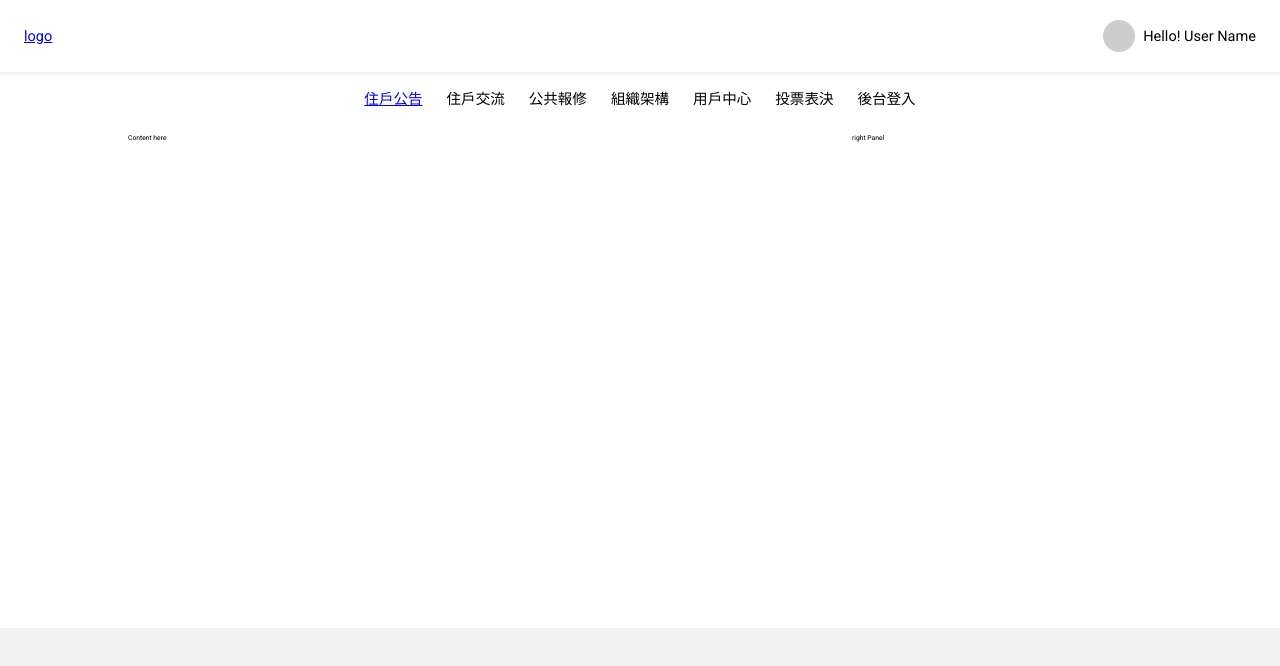
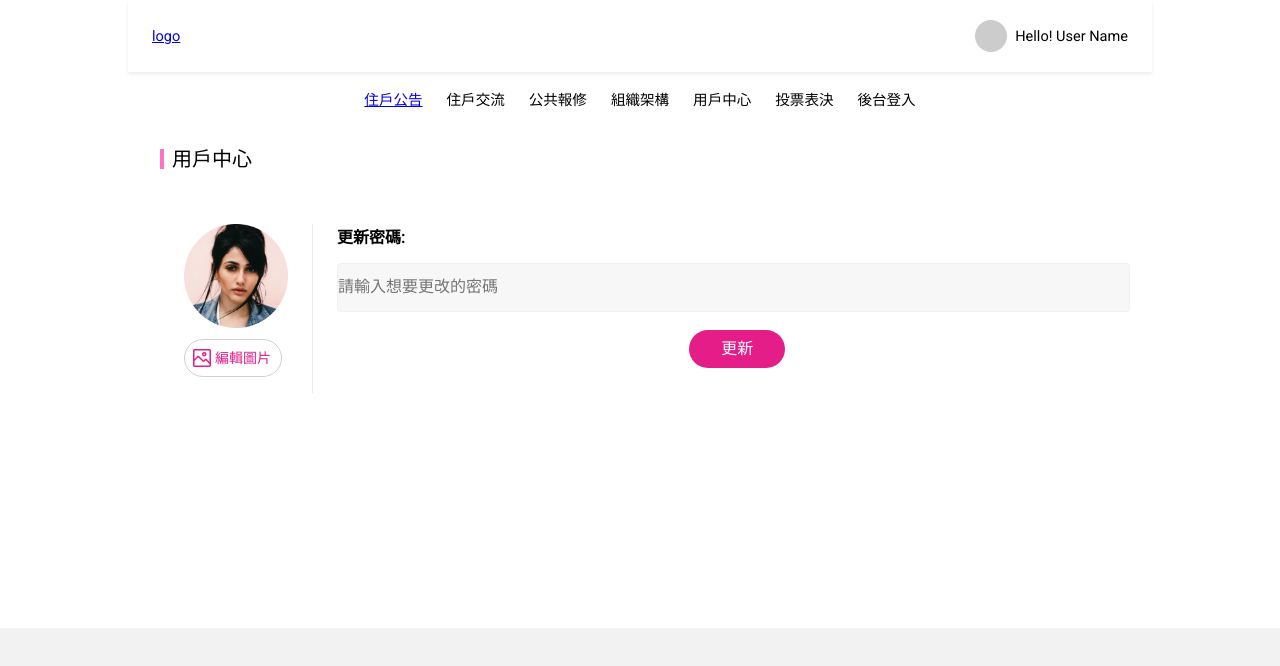
Before and after one commit to samuel1201/smileTaipei, a plain HTML site: page page/userPage.html in a window 1280 px wide. Drawn offline with nearby package versions, Linux system fonts and the light colour scheme; files whose address does not match are found by name.

Commit message:
userPage Section1
avatar 編輯圖片按鈕 更改密碼input  更新按鈕

```diff
--- a/page/userPage.html
+++ b/page/userPage.html
@@ -11,10 +11,48 @@
         <link href="../scss/style.css" rel="stylesheet" />
     </head>
     <body>
-        <div id="header"></div>
-        <div id="navigation"></div>
-        <div id="content"></div>
-        <div id="footer"></div>
+        <div class="wrapper">
+            <div class="container">
+                <div id="header"></div>
+                <div id="navigation"></div>
+                <div class="userPage">
+                    <div class="section1">
+                        <h3 class="h3type">用戶中心</h3>
+                        <div class="flexRow">
+                            <div class="relative section1-box1">
+                                <img src="../icon/Ellipse3.png" alt="" class="avatar" /><br />
+                                <button type="button" class="updateImg">編輯圖片</button>
+                                <img src="../icon/image.svg" alt="" class="imgIcon" />
+                            </div>
+                            <div class="section1-box2">
+                                <p>更新密碼:</p>
+                                <input
+                                    type="password"
+                                    name="updatePwd"
+                                    id="updatePwd"
+                                    placeholder="請輸入想要更改的密碼"
+                                /><br /><br />
+                                <button type="button">更新</button>
+                            </div>
+                        </div>
+                    </div>
+                    <div class="section2">
+                        <div>
+                            <div></div>
+                            <div></div>
+                        </div>
+                    </div>
+                    <!-- <div class="section3">
+                        <div>
+                            <div></div>
+                            <div></div>
+                        </div>
+                    </div> -->
+                </div>
+                <div id="footer"></div>
+            </div>
+        </div>
+
         <script src="../index.js"></script>
     </body>
 </html>
--- a/scss/_login.scss
+++ b/scss/_login.scss
@@ -13,14 +13,6 @@
             padding-top: 18px;
             padding-bottom: 18px;
             margin-bottom: 16px;
-            p {
-                border-left: 4px solid $secondary;
-                padding-left: 8px;
-                font-size: 20px;
-                font-style: normal;
-                font-weight: 400;
-                line-height: 100%; /* 20px */
-            }
         }
 
         .inputContainer {
@@ -32,7 +24,7 @@
                 left: 5px;
             }
             input {
-                width: 100%;
+                width: 85%;
                 border: none;
                 padding: 13px 32px 13px;
                 font-size: 14px;
@@ -55,7 +47,7 @@
     }
     @media (max-width: 768px) {
         .container {
-            margin-right: 42%;
+            margin-right: 37.5%;
             width: 50%;
         }
     }
--- a/scss/_userPage.scss
+++ b/scss/_userPage.scss
@@ -0,0 +1,57 @@
+.userPage {
+    margin-left: 32px;
+    margin-right: 32px;
+    .section1 {
+        &-box1 {
+            border-right: 1px solid rgba(0, 0, 0, 0.08);
+        }
+        .avatar {
+            height: 104px;
+            width: 104px;
+            margin-left: 24px;
+            margin-right: 24px;
+        }
+        .imgIcon {
+            position: absolute;
+            left: 30px;
+            bottom: 23px;
+        }
+        .updateImg {
+            //編輯圖片按鈕
+            font-size: 14px;
+            background-color: white;
+            color: $primary;
+            padding: 10px 10px 10px 30px;
+            margin-top: 8px;
+            margin-bottom: 16px;
+            border-radius: 50px;
+            border: 1px solid $border-medium;
+            margin-left: 24px;
+        }
+        &-box2 {
+            width: 100%;
+            padding-bottom: 60px;
+            padding-top: 24px;
+            margin-left: 24px;
+            font-size: 16px;
+            p {
+                font-weight: 700;
+            }
+            input {
+                width: 100%;
+                padding: 14px 8px 14px 0px;
+                border-radius: 4px;
+                border: 1px solid $border-light;
+                background: $bg-light-grey;
+            }
+            button {
+                color: white;
+                margin-left: 45%;
+                border-radius: 50px;
+                border: none;
+                background: $primary;
+                padding: 10px 32px 10px 32px;
+            }
+        }
+    }
+}
--- a/scss/style.scss
+++ b/scss/style.scss
@@ -1,135 +1,3 @@
-*,
-*::before,
-*::after {
-    box-sizing: border-box;
-}
-
-html,
-body,
-div,
-span,
-applet,
-object,
-iframe,
-h1,
-h2,
-h3,
-h4,
-h5,
-h6,
-p,
-blockquote,
-pre,
-a,
-abbr,
-acronym,
-address,
-big,
-cite,
-code,
-del,
-dfn,
-em,
-img,
-ins,
-kbd,
-q,
-s,
-samp,
-small,
-strike,
-strong,
-sub,
-sup,
-tt,
-var,
-b,
-u,
-i,
-center,
-dl,
-dt,
-dd,
-ol,
-ul,
-li,
-fieldset,
-form,
-label,
-legend,
-table,
-caption,
-tbody,
-tfoot,
-thead,
-tr,
-th,
-td,
-article,
-aside,
-canvas,
-details,
-embed,
-figure,
-figcaption,
-footer,
-header,
-hgroup,
-menu,
-nav,
-output,
-ruby,
-section,
-summary,
-time,
-mark,
-audio,
-video {
-    margin: 0;
-    padding: 0;
-    border: 0;
-    font-size: 100%;
-    font: inherit;
-    vertical-align: baseline;
-
-    list-style-type: none;
-}
-article,
-aside,
-details,
-figcaption,
-figure,
-footer,
-header,
-hgroup,
-menu,
-nav,
-section {
-    display: block;
-}
-body {
-    line-height: 1;
-}
-ol,
-ul {
-    list-style: none;
-}
-blockquote,
-q {
-    quotes: none;
-}
-blockquote:before,
-blockquote:after,
-q:before,
-q:after {
-    content: "";
-    content: none;
-}
-table {
-    border-collapse: collapse;
-    border-spacing: 0;
-}
-
 // $primary: #30c39e;
 
 // %transition {
@@ -227,6 +95,10 @@ body {
     position: relative;
 }
 
+.absolute {
+    position: absolute;
+}
+
 // 共用樣式_陰影
 
 .shadowOP8 {
@@ -290,9 +162,22 @@ body {
 .footer {
     position: fixed;
     bottom: 0;
+    left: 0;
     width: 100%;
     height: 172px;
     background-color: #f2f2f2;
+}
+
+//元件_text
+
+.h3type {
+    //用戶中心字樣 用戶登入字樣
+    border-left: 4px solid $secondary;
+    padding-left: 8px;
+    font-size: 20px;
+    font-style: normal;
+    font-weight: 400;
+    line-height: 100%; /* 20px */
 }
 
 //後臺管理css
@@ -364,3 +249,4 @@ body {
 }
 
 @import "./login.scss";
+@import "./userPage.scss";
```
Also changed, not shown: page/login.html (+1 -1 lines), icon/Ellipse3.png (added), icon/image.svg (added), scss/style.css, 1 other file.
